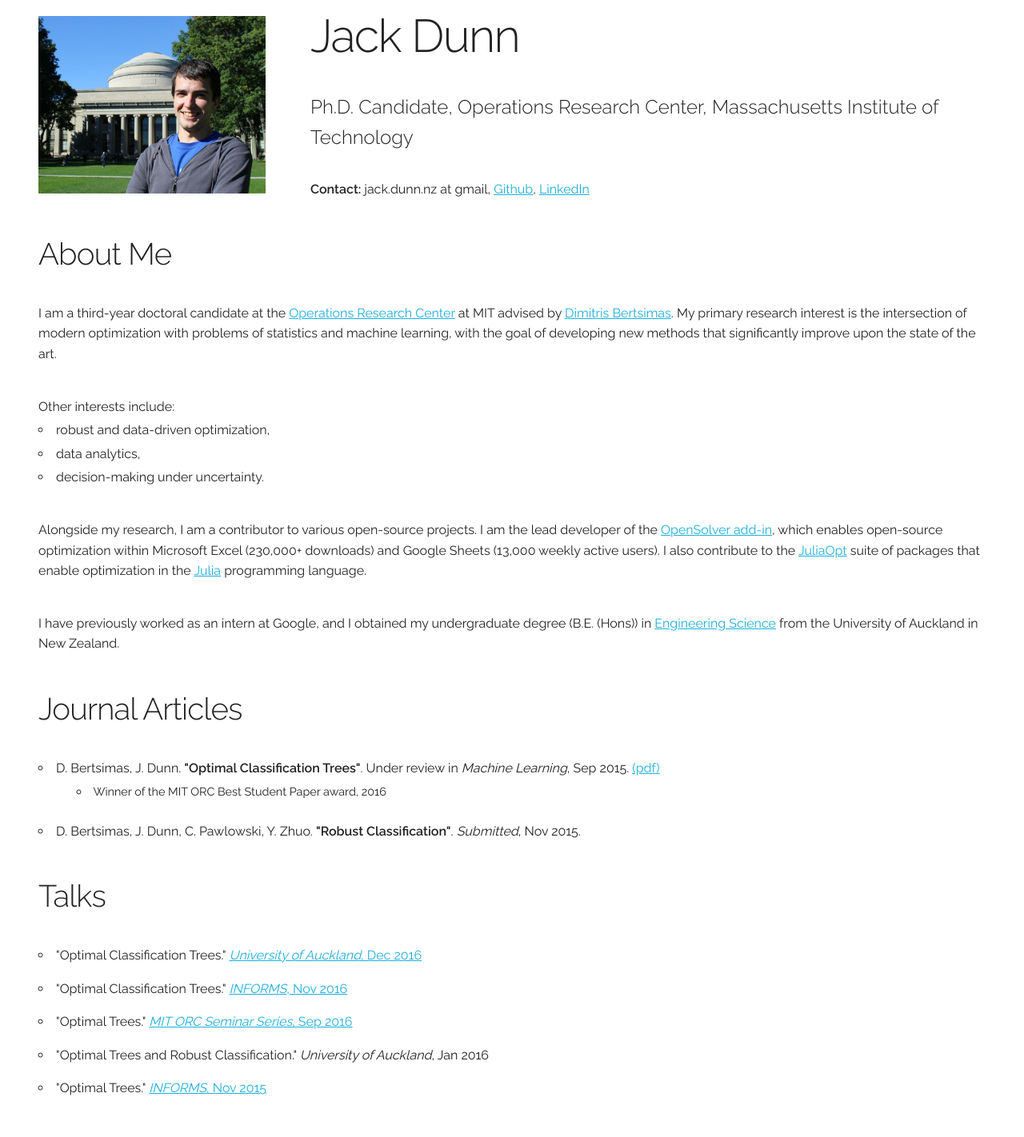
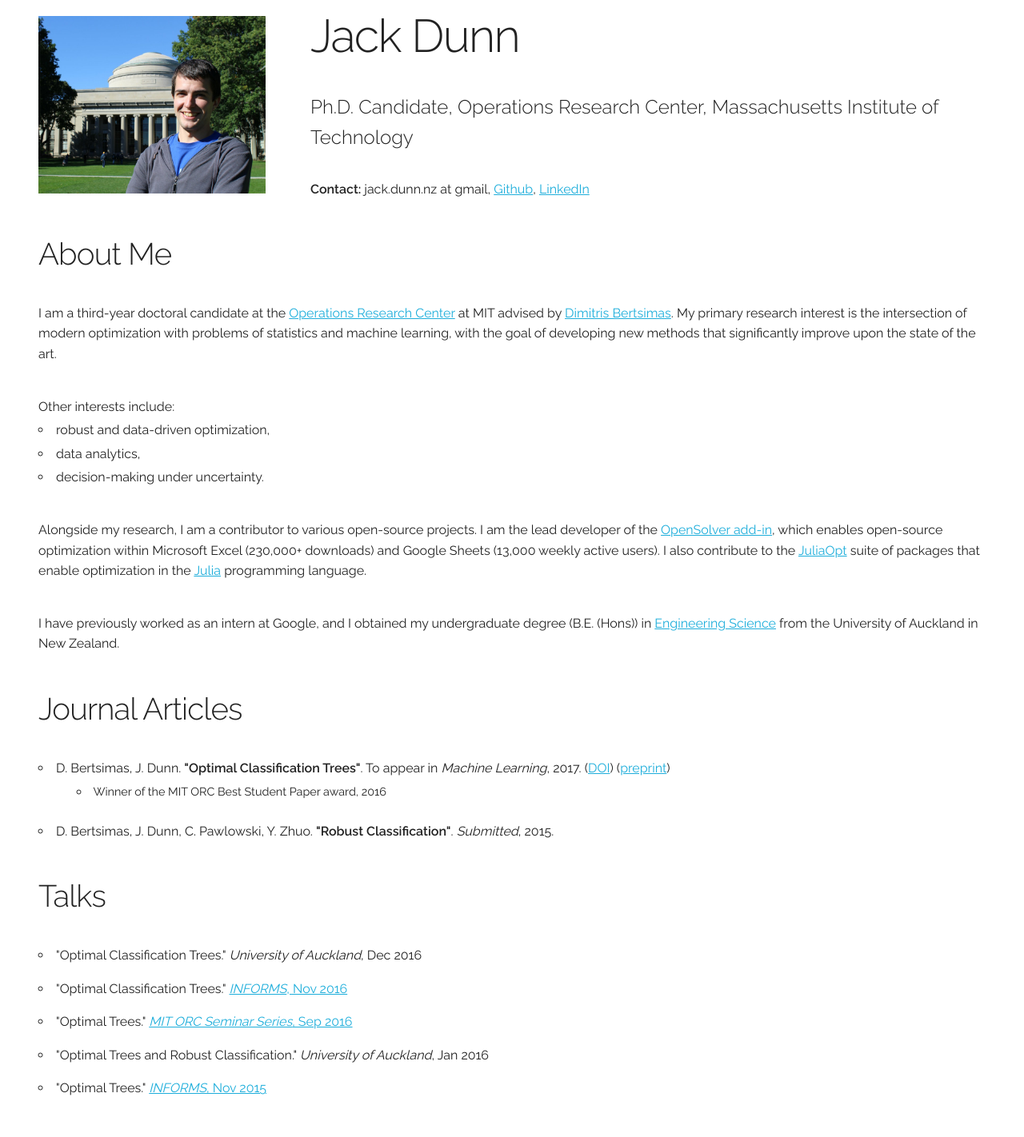
Before and after one commit to JackDunnNZ/jackdunnnz.github.io, a Jekyll site: the page built from index.html, in a window 1280 px wide. Shown: the whole page at 80% size. Built offline with Jekyll 4.4.1, drawn with Linux system fonts in a browser that asks for light colours.

Commit message:
Update links

```diff
--- a/index.html
+++ b/index.html
@@ -34,16 +34,16 @@
 
         <h5>Journal Articles</h5>
         <ul>
-          <li style="margin-bottom: 0.25rem">D. Bertsimas, J. Dunn. <strong>"Optimal Classification Trees"</strong>. Under review in <i>Machine Learning</i>, Sep 2015. <a href="/papers/OptimalClassificationTrees.pdf">(pdf)</a></li>
+          <li style="margin-bottom: 0.25rem">D. Bertsimas, J. Dunn. <strong>"Optimal Classification Trees"</strong>. To appear in <i>Machine Learning</i>, 2017. (<a href="https://link.springer.com/article/10.1007/s10994-017-5633-9">DOI</a>) (<a href="/papers/OptimalClassificationTrees.pdf">preprint</a>)</li>
           <ul style="margin-top: 0;">
             <li>Winner of the MIT ORC Best Student Paper award, 2016</li>
           </ul>
-          <li>D. Bertsimas, J. Dunn, C. Pawlowski, Y. Zhuo. <strong>"Robust Classification"</strong>. <i>Submitted</i>, Nov 2015.</li>
+          <li>D. Bertsimas, J. Dunn, C. Pawlowski, Y. Zhuo. <strong>"Robust Classification"</strong>. <i>Submitted</i>, 2015.</li>
         </ul>
 
         <h5>Talks</h5>
         <ul>
-          <li>"Optimal Classification Trees." <a href="http://www.des.auckland.ac.nz/en/about/newseventsandnotices/events/events-2016/seminar.html"><i>University of Auckland</i>, Dec 2016</a></li>
+          <li>"Optimal Classification Trees." <i>University of Auckland</i>, Dec 2016</li>
           <li>"Optimal Classification Trees." <a href="http://www.abstractsonline.com/pp8/#!/4182/presentation/7100"><i>INFORMS</i>, Nov 2016</a></li>
           <li>"Optimal Trees." <a href="https://orc.mit.edu/events/optimal-trees"><i>MIT ORC Seminar Series</i>, Sep 2016</a></li>
           <li>"Optimal Trees and Robust Classification." <i>University of Auckland</i>, Jan 2016</li>
```
